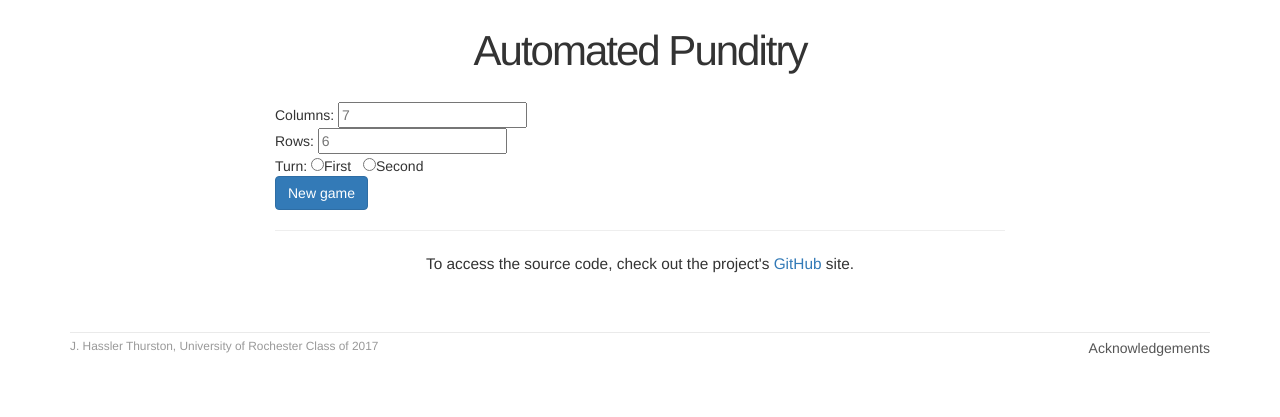
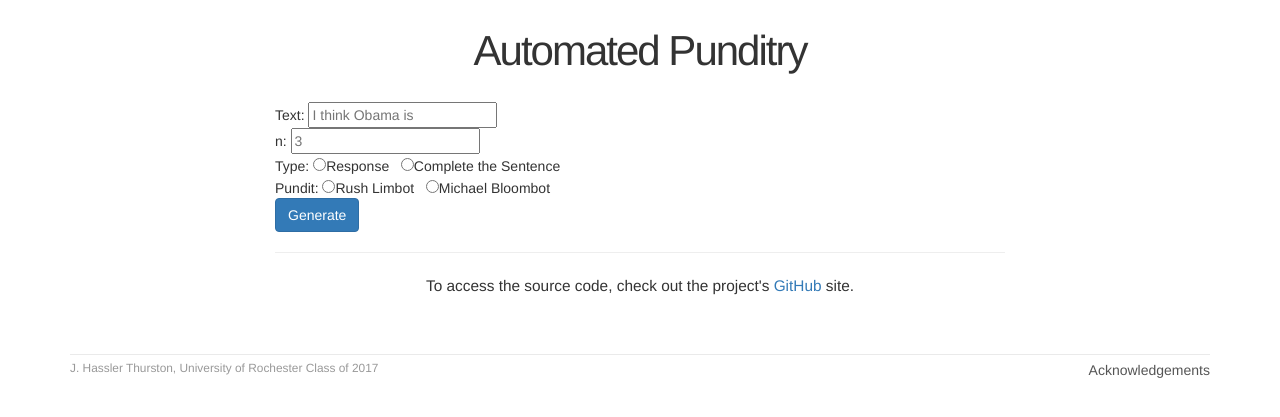
Before and after one commit to jthurst3/hassler, a Rails app: page /projects/punditry in a window 1280 px wide. Shown: the part 50-467 px from the top of the page. Run offline with Rails 7, Linux system fonts and the light colour scheme; data comes from the database, SQL or seed files in the repository; style sheets or scripts are compiled from the project's sources; some libraries are stand-ins or nearby versions.

Commit message:
punditry page demo

```diff
--- a/app/views/projects/punditry.html.erb
+++ b/app/views/projects/punditry.html.erb
@@ -4,151 +4,101 @@
 <% end %>
 
 	<h1>Automated Punditry</h1>
+	<h3 id="result_text"></h3>
 	<div class="row-fluid">
     	<div class="col-md-8 col-md-offset-2">
     		<section id="game">
     			<input type="hidden" id="newgame_moves" value="[]">
-    			Columns: <input id="newgame_columns" placeholder="7"><br>
-    			Rows: <input id="newgame_rows" placeholder="6"><br>
-    			Turn: <input type="radio" name="newgame_turn" value="1">First &nbsp;
-    			<input type="radio" name="newgame_turn" value="2">Second<br>
-    			<button id="newgame_button" class="btn btn-primary">New game</button>
+    			Text: <input id="newquote_text" placeholder="I think Obama is"><br>
+    			n: <input id="newquote_n" placeholder="3"><br>
+    			Type: <input type="radio" name="newquote_type" value="1">Response &nbsp;
+    			<input type="radio" name="newquote_type" value="2">Complete the Sentence<br>
+    			Pundit: <input type="radio" name="newquote_pundit" value="1">Rush Limbot &nbsp;
+    			<input type="radio" name="newquote_pundit" value="2">Michael Bloombot<br>
+    			<button id="newquote_button" class="btn btn-primary">Generate</button>
     		</section>
     		<hr>
-    		<p style="text-align: center">To access the source code, check out the project's <a href="http://github.com/jthurst3/connectfour">GitHub</a> site.</p>
+    		<p style="text-align: center">To access the source code, check out the project's <a href="http://github.com/jthurst3/Auto_Pundit">GitHub</a> site.</p>
     	</div>
     </div>
     <script type="text/javascript">
-    $(document).on('click', "#newgame_button", function() {
-    	return validate_create();
+    $(document).on('click', "#newquote_button", function() {
+    	return validate_generate();
     });
-    $(document).on('click', "#restart_button", function() {
-    	start_game();
-    });
-    // initializes the game board
-    function create_game(columns, rows, turn) {
-    	// inspired by http://www.youtube.com/watch?v=qaGd65opzgo
-    	// and (modified from) http://jsfiddle.net/pendensproditor/9zA6g/
 
-    	// initialize string of HTML to replace
-    	var board_string = "";
-		var board_header = "<table id=\"game_board\">\n";
-		var board_footer = "</table>\n";
-		var header_header = "<thead>";
-		var header_footer = "</thead>";
-		var body_header = "<tbody>";
-		var body_footer = "</tbody>";
-		var row_header = "<tr>";
-		var row_footer = "</tr>";
-		var restart_html = "<button id=\"restart_button\" class=\"btn btn-primary\">Start new game</button>";
-		// table headers
-		var header_element = function(column) {
-			return "<th data-col=\"" + column + "\" class=\"table_header\" id=\"" + column + "\">&darr;</th>";
-		}
-		// elements
-		var table_element = function(column, row) {
-			return "<td id=\"" + column + "-" + row + "\"></td>\n";
-		}
-		// set up table header
-		board_string += (board_header + header_header + row_header);
-		for(var i = 0; i < columns; i++) {
-			board_string += header_element(i);
-		}
-		// set up table body
-		board_string += (row_footer + header_footer + body_header);
-		for(var i = 0; i < rows; i++) {
-			var row = "";
-			row += row_header;
-			for(var j = 0; j < columns; j++) {
-				row += table_element(j, rows-i-1);
+    // validates the input and generates a quote
+    function validate_generate() {
+		var prefix = "newquote_";
+		var text = document.getElementById(prefix + "text").value;
+		var n = document.getElementById(prefix + "n").value;
+		var type = document.getElementsByName(prefix + "type");
+		var pundit = document.getElementsByName(prefix + "pundit");
+		var isValidated = validateInput(text, n, type, pundit);
+		if(isValidated) {
+			// get the n in ngrams
+			var grams = parseInt(n);
+			// get the pundit
+			var pundit;
+			if(pundit[0].checked) {
+				pundit = "Limbaugh";
+			} else {
+				pundit = "Bloomberg";
 			}
-			row += row_footer;
-			board_string += row;
-		}
-		board_string += board_footer;
-		board_string += restart_html;
-		var txt = $("section#game").html(board_string);
-
-		// initialize the global variables
-		initializeVars(columns, rows);
-
-		// if the computer goes first, get its move
-		if(computer_player == 1) {
-			send_move();
+			// get the type  (if the input is validated, one radio button must be checked.)
+			if(type[0].checked) {
+				// it's a response
+				var responsetext = text.split(" ");
+				send_response(grams, pundit, responsetext);
+			} else {
+				// it's a "complete the sentence"
+				var starttext = text.split(" ");
+				send_finish_sentence(grams, pundit, starttext);
+			}
 		}
 	};
+	// validates the input
+	function validateInput(text, n, type, pundit) {
+		// check for blank inputs
+		var values = [text, n, type, pundit];
+		var valueNames = ["text", "the 'n' in n-grams",
+			"whether the pundit should respond to a sentence or complete the sentence", "the pundit"];
+		for(var i = 0; i < values.length; i++) {
+			if(values[i] == null || values[i] == "") {
+				alert("Game must specify " + valueNames[i]);
+				return false;
+			}
+		}
+		ngrams = parseInt(n);
+		words = text.split(" ");
+		if(ngrams < 1 || ngrams > 6) {
+			alert("n must be between 1 and 6.");
+			return false;
+		}
+		if(!type[0].checked && !type[1].checked) {
+			alert("Please pick whether the pundit should respond to a sentence or complete the sentence.");
+			return false;
+		}
+		if(!pundit[0].checked && !pundit[1].checked) {
+			alert("Please pick the pundit.");
+			return false;
+		}
+		return true;
+	};
 
-	// relevant global variables
-	var columns, rows, moves, board, human_player, game_turn, computer_player;
 
-	// initializes global variables relevant to the Connect Four game
-	var initializeVars = function(col, row) {
-		columns = col;
-		rows = row;
-		moves = [];
-		board = [];
-		for(var i = 0; i < col; i++) {
-			board.push([]);
-		}
-		human_player = turn;
-		computer_player = (turn%2)+1;
-		game_turn = 1;
-	}
 
-	// makes a move
-	$(document).on('click', "th.table_header", function() {
-		var column_number = parseInt($(this).attr("id"));
-		var legal = isLegal(column_number);
-		if(legal) {
-			board[column_number].push(human_player);
-			moves.push(column_number);
-			update_board(column_number);
-			update_turn();
-			send_move();
-		}
-	});
 
-	// updates the layout of the board given a legal move
-	var update_board = function(column_number) {
-		// get the ID of the cell we're updating
-		var coords = get_lastmove_id(column_number);
-		// paint that cell
-		paint(coords, game_turn);
-	}
-	// gets the ID of the cell to update
-	var get_lastmove_id = function(column_number) {
-		// get the row
-		var row = board[column_number].length - 1;
-		// construct the string ID
-		var strID = String(column_number) + "-" + String(row);
-		// return it
-		return strID;
-	}
-	// paints the relevant cell
-	var paint = function(strID, player) {
-		if(player == human_player)
-			$("td#" + strID).addClass("humanplayer");
-		else
-			$("td#" + strID).addClass("computerplayer");
-	}
-	// updates the player whose turn it is
-	var update_turn = function() {
-		if(game_turn == 1)
-			game_turn = 2;
-		else game_turn = 1;
-	}
 
-	// sends the last move to the Connect Four server; retrieves the computer's move
-	var send_move = function() {
-		// from http://stackoverflow.com/questions/247483/http-get-request-in-javascript
-		// and http://stackoverflow.com/questions/6055714/how-to-send-json-object-or-string-data-from-javascript-xmlhttprequest-to-mvc-c
+	// sends the response to the server
+	var send_response = function(grams, pundit, responsetext) {
+
 		var data = {
-			'columns': parseInt(columns),
-			'rows': parseInt(rows),
-			'moves': moves
+			'grams': grams,
+			'pundit': pundit,
+			'responsetext': responsetext
 		};
 		var xmlHTTP = new XMLHttpRequest();
-		xmlHTTP.open("POST", "http://hassler-connectfour.herokuapp.com/move", false);
+		xmlHTTP.open("POST", "http://punditry.herokuapp.com/respond_to_pundit", false);
 		xmlHTTP.setRequestHeader('Content-Type', 'application/json');
 		xmlHTTP.send(JSON.stringify(data));
 
@@ -156,55 +106,33 @@
 		var response = xmlHTTP.responseText;
 		// from http://stackoverflow.com/questions/9036429/convert-object-string-to-json
 		var json = eval('(' + response + ')');
-		if(json['moves'] == undefined) {
+		if(json['sentence'] == undefined) {
 			alert("There was an error processing your request.");
-			start_game();
-		} else if(json['winner'] != 0 && json['winner'] != computer_player && json['winner'] != -1) {
-			// print out a winning message and restart the game
-			var winning_message = get_winning_message(json['winner']);
-			alert(winning_message);
-			start_game();
 		} else {
-			var col_num = json['moves'][json['moves'].length-1];
-			board[col_num].push(computer_player);
-			moves.push(col_num);
-			update_board(col_num);
-			if(json['winner'] == computer_player || json['winner'] == -1) {
-				// print out a winning message and restart the game
-				var winning_message = get_winning_message(json['winner']);
-				alert(winning_message);
-				start_game();
-			}
-			update_turn();
+			$("h3#result_text").html(json['sentence']);
 		}
 	}
+	// sends the response to the server
+	var send_finish_sentence = function(grams, pundit, starttext) {
 
-	// checks to see if a move is legal, given the state of the board
-	var isLegal = function(column_number) {
-		// make sure the column number is valid
-		if(column_number < 0 || column_number >= columns) {
-			return false;
+		var data = {
+			'grams': grams,
+			'pundit': pundit,
+			'starttext': starttext
+		};
+		var xmlHTTP = new XMLHttpRequest();
+		xmlHTTP.open("POST", "http://punditry.herokuapp.com/finish_sentence", false);
+		xmlHTTP.setRequestHeader('Content-Type', 'application/json');
+		xmlHTTP.send(JSON.stringify(data));
+
+		// receive the request and decode it
+		var response = xmlHTTP.responseText;
+		// from http://stackoverflow.com/questions/9036429/convert-object-string-to-json
+		var json = eval('(' + response + ')');
+		if(json['sentence'] == undefined) {
+			alert("There was an error processing your request.");
+		} else {
+			$("h3#result_text").html(json['sentence']);
 		}
-		// then check to see if that column is filled up
-		return board[column_number].length < rows;
-	}
-	// returns a string if somebody has won the game
-	var get_winning_message = function(player) {
-		if(player == -1)
-			return "Game is a draw. Can you do better?";
-		else if(player == 0)
-			return "Game is not over.";
-		else if(player == human_player)
-			return "You have just beaten my computer program! Congratulations!";
-		else if(player == computer_player)
-			return "You just lost to my computer program. You can do better than that.";
-		else return "There was an error processing your request.";
-	}
-
-	// sets up the board for a new game
-	var start_game = function() {
-		// taken from the top of the page
-		var html_string = "<input type=\"hidden\" id=\"newgame_moves\" value=\"[]\">Columns: <input id=\"newgame_columns\" placeholder=\"7\"><br>Rows: <input id=\"newgame_rows\" placeholder=\"6\"><br>Turn: <input type=\"radio\" name=\"newgame_turn\" value=\"1\">First &nbsp;<input type=\"radio\" name=\"newgame_turn\" value=\"2\">Second<br><button id=\"newgame_button\" class=\"btn btn-primary\">New game</button>";
-    	$("section#game").html(html_string);
 	}
     </script>
```
